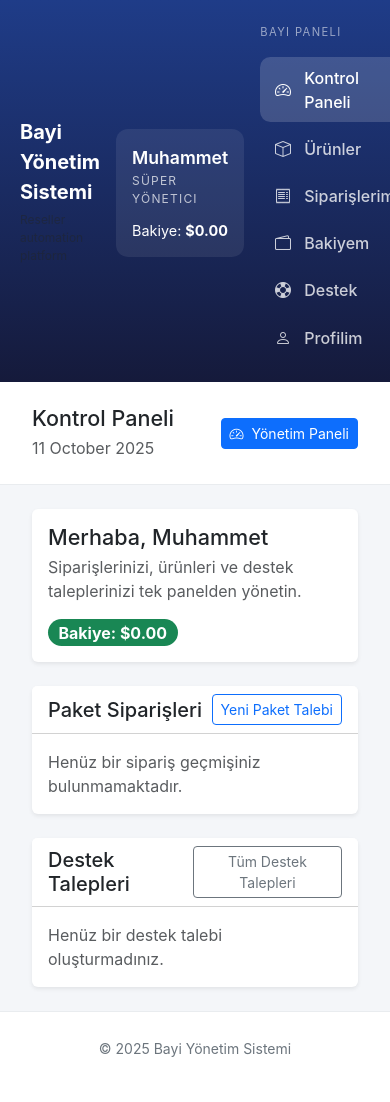
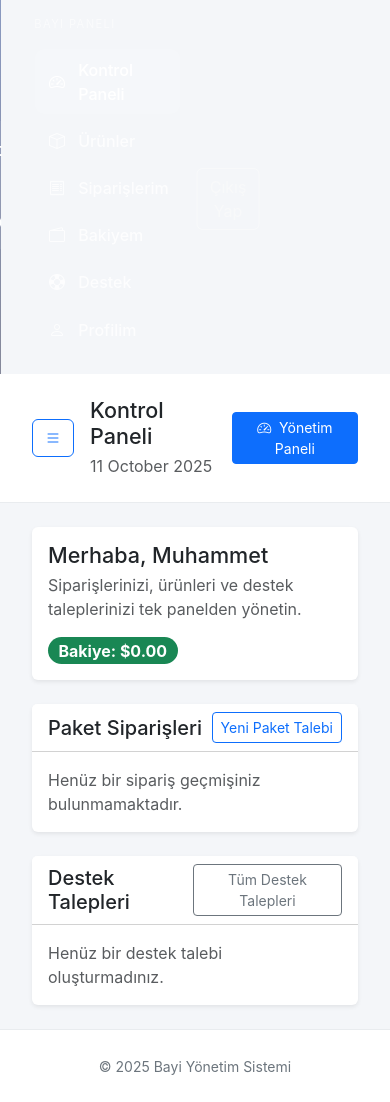
Before and after one commit to elecctroman/sales, a PHP site: page /dashboard.php in a window 390 px wide; the page is wider, and only the part inside the window is pictured. Before the commit the page ends 1057 px from the top of that part, so only its background shows below. Run offline with PHP 8.4, Linux system fonts and the light colour scheme; a user stored in the database is signed in; data comes from the database, SQL or seed files in the repository; data that the repository does not hold is empty.

Commit message:
Make sidebar menu responsive

```diff
--- a/assets/css/style.css
+++ b/assets/css/style.css
@@ -8,6 +8,7 @@
 .app-shell {
     display: flex;
     min-height: 100vh;
+    position: relative;
 }
 
 .app-sidebar {
@@ -22,6 +23,7 @@
     max-height: 100vh;
     min-height: 100vh;
     overflow-y: auto;
+    z-index: 1030;
 }
 
 .sidebar-brand a {
@@ -134,6 +136,12 @@
     margin-top: 2rem;
 }
 
+.sidebar-close-btn {
+    display: none;
+    align-self: flex-end;
+    margin-bottom: 1rem;
+}
+
 .app-main {
     flex: 1;
     display: flex;
@@ -157,6 +165,80 @@
     border-top: 1px solid #e9ecef;
     text-align: center;
     color: #6c757d;
+}
+
+.app-sidebar-backdrop {
+    display: none;
+    position: fixed;
+    inset: 0;
+    background: rgba(15, 23, 42, 0.65);
+    z-index: 1020;
+}
+
+.sidebar-mobile-toggle {
+    display: none;
+}
+
+@media (max-width: 991.98px) {
+    .app-shell {
+        min-height: 100vh;
+    }
+
+    .app-sidebar {
+        position: fixed;
+        left: 0;
+        top: 0;
+        bottom: 0;
+        transform: translateX(-100%);
+        transition: transform 0.3s ease;
+        width: 260px;
+        max-width: 85%;
+        min-height: 100%;
+        max-height: none;
+    }
+
+    .app-sidebar-backdrop {
+        display: block;
+        opacity: 0;
+        pointer-events: none;
+        transition: opacity 0.3s ease;
+    }
+
+    body.app-sidebar-open {
+        overflow: hidden;
+    }
+
+    body.app-sidebar-open .app-sidebar {
+        transform: translateX(0);
+    }
+
+    body.app-sidebar-open .app-sidebar-backdrop {
+        opacity: 1;
+        pointer-events: auto;
+    }
+
+    body.app-sidebar-open .app-sidebar {
+        box-shadow: 0 20px 45px rgba(15, 23, 42, 0.35);
+    }
+
+    .app-sidebar {
+        padding-top: 1rem;
+    }
+
+    .sidebar-close-btn {
+        display: inline-flex;
+    }
+
+    .sidebar-mobile-toggle {
+        display: inline-flex;
+        align-items: center;
+        justify-content: center;
+        padding: 0.375rem 0.75rem;
+    }
+
+    .app-main {
+        width: 100%;
+    }
 }
 
 .auth-wrapper {
--- a/templates/header.php
+++ b/templates/header.php
@@ -169,7 +169,10 @@
 <body>
 <div class="app-shell">
     <?php if ($user): ?>
-        <aside class="app-sidebar">
+        <aside class="app-sidebar" id="appSidebar" aria-hidden="true">
+            <button type="button" class="btn btn-outline-light btn-sm sidebar-close-btn d-lg-none" data-sidebar-close>
+                <i class="bi bi-x-lg me-1"></i> <?= Helpers::sanitize('Menüyü Kapat') ?>
+            </button>
             <div class="sidebar-brand">
                 <a href="<?= $isAdminArea ? '/admin/dashboard.php' : '/dashboard.php' ?>"><?= Helpers::sanitize($siteName) ?></a>
                 <?php if ($siteTagline): ?>
@@ -213,13 +216,19 @@
                 <a href="/logout.php" class="btn btn-outline-light w-100"><?= Helpers::sanitize('Çıkış Yap') ?></a>
             </div>
         </aside>
+        <div class="app-sidebar-backdrop" data-sidebar-close></div>
     <?php endif; ?>
     <div class="app-main d-flex flex-column flex-grow-1">
         <?php if ($user): ?>
             <header class="app-topbar d-flex align-items-center justify-content-between gap-3">
-                <div>
-                    <h1 class="h4 mb-1"><?= Helpers::sanitize($pageHeadline) ?></h1>
-                    <p class="text-muted mb-0"><?= date('d F Y') ?></p>
+                <div class="d-flex align-items-center gap-3">
+                    <button class="btn btn-outline-primary sidebar-mobile-toggle d-lg-none" type="button" data-sidebar-toggle aria-controls="appSidebar" aria-expanded="false" aria-label="<?= Helpers::sanitize('Menüyü Aç') ?>">
+                        <i class="bi bi-list"></i>
+                    </button>
+                    <div>
+                        <h1 class="h4 mb-1"><?= Helpers::sanitize($pageHeadline) ?></h1>
+                        <p class="text-muted mb-0"><?= date('d F Y') ?></p>
+                    </div>
                 </div>
                 <?php if ($isAdminRole && !$isAdminArea): ?>
                     <div class="d-flex align-items-center gap-2">
```
Also changed, not shown: templates/footer.php (+58 -0 lines).
